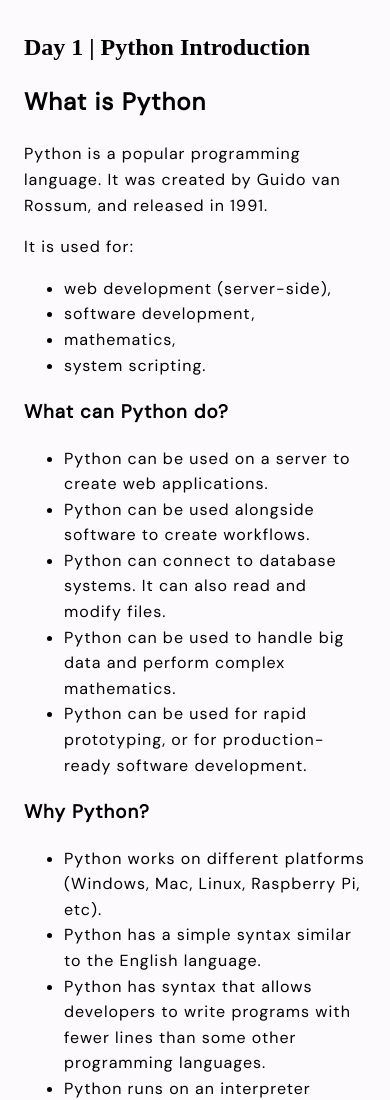
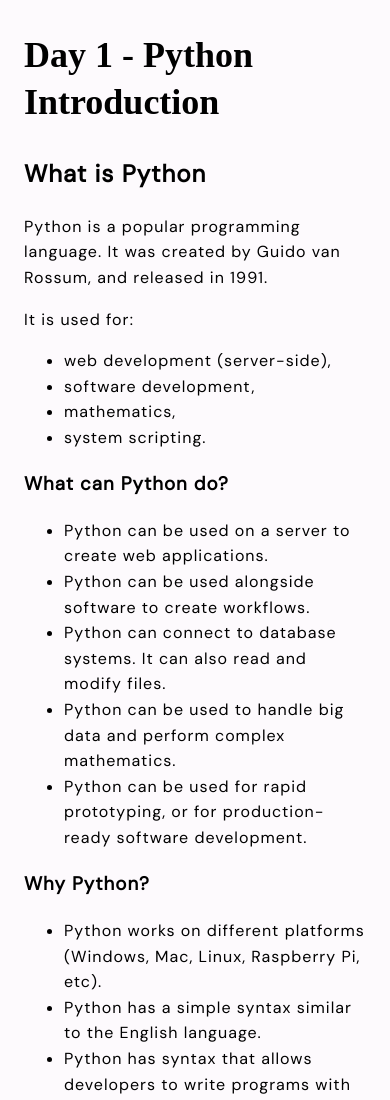
Before and after one commit to akshaymalik1995/codebook, a plain HTML site: page courses/Introduction-to-python/day-1-introduction.html in a window 390 px wide. Shown: the top 1100 px of the page. Drawn offline with nearby package versions, Linux system fonts and the light colour scheme.

Commit message:
Minor Updates

```diff
--- a/blog.css
+++ b/blog.css
@@ -56,7 +56,7 @@ margin-bottom: 1rem;
         margin: 2rem 1rem
     }
     .blog__heading {
-        font-size: 1.2rem;
+        font-size: 1.8rem;
     }
 }
 
@@ -66,7 +66,7 @@ margin-bottom: 1rem;
 
 
     .blog__heading {
-        font-size: 1rem;
+        font-size: 1.5rem;
 
     }
     .blog__content {
--- a/courses/Introduction-to-python/day-1-introduction.html
+++ b/courses/Introduction-to-python/day-1-introduction.html
@@ -5,7 +5,7 @@
     <meta charset="UTF-8">
     <meta http-equiv="X-UA-Compatible" content="IE=edge">
     <meta name="viewport" content="width=device-width, initial-scale=1.0">
-    <title>Day 1 | Python Introduction</title>
+    <title>Day 1 - Python Introduction | Introduction to Python | CodeBook</title>
     <link rel="stylesheet" href="https://cdnjs.cloudflare.com/ajax/libs/highlight.js/11.5.1/styles/default.min.css">
     <link rel="stylesheet" href="../../blog.css">
 </head>
@@ -15,7 +15,7 @@
     <section>
         <div class="blog__container">
             <div class="blog__heading">
-                <h1>Day 1 | Python Introduction</h1>
+                <h1>Day 1 - Python Introduction</h1>
 
             </div>
             <div class="blog__content">
```
Also changed, not shown: courses/Introduction-to-python/day-2-getting-started.html (+1 -1 lines), courses/Introduction-to-python/day-3-python-syntax.html (+1 -1 lines), courses/Introduction-to-python/day-4-python-comments.html (+1 -1 lines), courses/Introduction-to-python/day-5-python-variables.html (+1 -1 lines).
